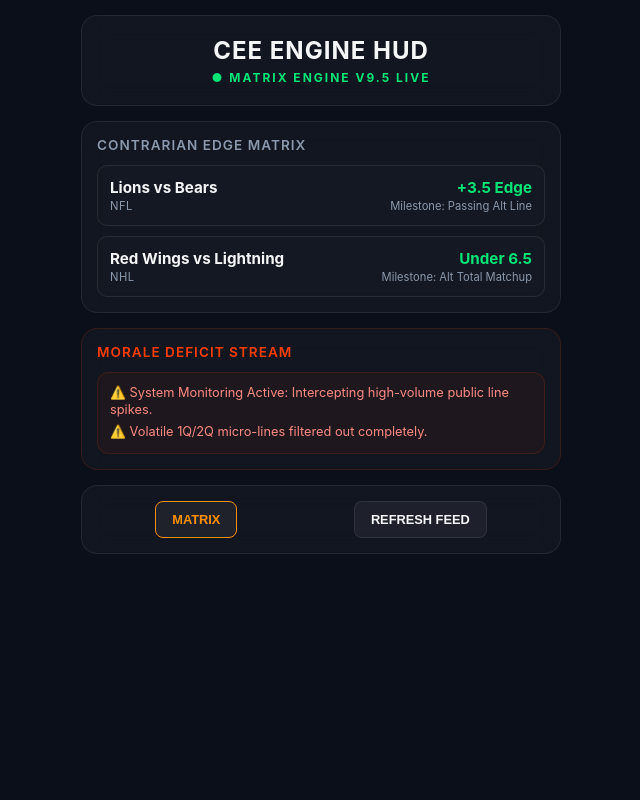
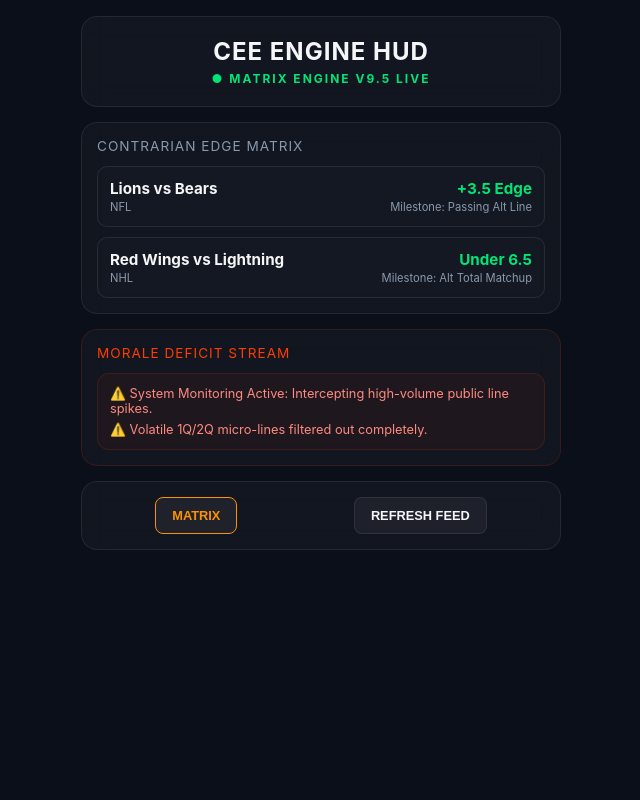
Before and after one commit to matty48653-design/Cee-app, a Flask app: page / in a window 1280 px wide. Shown: the whole page, without its empty margins (319-959 px from the left). Run offline with Flask 3, Linux system fonts and the light colour scheme.

Commit message:
Refactor dashboard styles and remove comments
Updated styles for dashboard layout and components.

```diff
--- a/templates/dashboard.html
+++ b/templates/dashboard.html
@@ -25,15 +25,14 @@
         body {
             background-color: var(--bg-color);
             color: var(--text-main);
-            font-family: -apple-system, BlinkMacSystemFont, "Segoe UI", Roboto, Helvetica, Arial, sans-serif;
-            padding: 15px;
+            font-family: -apple-system, BlinkMacSystemFont, sans-serif;
+            padding: 16px;
             display: flex;
             flex-direction: column;
             align-items: center;
             min-height: 100vh;
         }
 
-        /* Mobile Dashboard Layout */
         .hud-container {
             width: 100%;
             max-width: 480px;
@@ -42,23 +41,19 @@
             gap: 15px;
         }
 
-        /* Glassmorphism Panel Header */
         .hud-header {
             background: var(--card-bg);
             backdrop-filter: blur(12px);
-            -webkit-backdrop-filter: blur(12px);
             border: 1px solid var(--border-color);
             border-radius: 16px;
             padding: 20px;
             text-align: center;
-            position: relative;
         }
 
         .hud-header h1 {
             font-size: 1.5rem;
+            text-transform: uppercase;
             letter-spacing: 1px;
-            color: var(--text-main);
-            text-transform: uppercase;
         }
 
         .engine-status {
@@ -70,11 +65,9 @@
             letter-spacing: 2px;
         }
 
-        /* Contrarian Matrix Grid */
         .matrix-section {
             background: var(--card-bg);
             backdrop-filter: blur(12px);
-            -webkit-backdrop-filter: blur(12px);
             border: 1px solid var(--border-color);
             border-radius: 16px;
             padding: 15px;
@@ -86,7 +79,6 @@
             text-transform: uppercase;
             margin-bottom: 12px;
             letter-spacing: 1px;
-            font-weight: 600;
         }
 
         .grid-container {
@@ -95,7 +87,6 @@
             gap: 10px;
         }
 
-        /* Compact Data Line Cards */
         .data-card {
             background: rgba(255, 255, 255, 0.01);
             border: 1px solid var(--border-color);
@@ -104,11 +95,6 @@
             display: flex;
             justify-content: space-between;
             align-items: center;
-            transition: transform 0.2s ease;
-        }
-
-        .data-card:active {
-            transform: scale(0.98);
         }
 
         .matchup-info {
@@ -126,7 +112,6 @@
             font-size: 0.7rem;
             color: var(--text-muted);
             text-transform: uppercase;
-            letter-spacing: 0.5px;
         }
 
         .metrics-block {
@@ -147,7 +132,6 @@
             color: var(--text-muted);
         }
 
-        /* Morale Deficit Alerts */
         .alert-stream {
             background: rgba(255, 61, 0, 0.05);
             border: 1px solid rgba(255, 61, 0, 0.15);
@@ -161,10 +145,8 @@
         .alert-item {
             font-size: 0.8rem;
             color: #ff8a80;
-            line-height: 1.3;
         }
 
-        /* Interactive Simulator Controller Dock */
         .hud-dock {
             background: var(--card-bg);
             backdrop-filter: blur(12px);
@@ -173,7 +155,6 @@
             padding: 15px;
             display: flex;
             justify-content: space-around;
-            align-items: center;
         }
 
         .dock-btn {
@@ -186,17 +167,6 @@
             text-transform: uppercase;
             font-weight: bold;
             cursor: pointer;
-            transition: all 0.2s ease;
-        }
-
-        .dock-btn:active {
-            background: rgba(255, 255, 255, 0.1);
-            border-color: var(--text-muted);
-        }
-
-        .dock-btn.active {
-            border-color: var(--accent-orange);
-            color: var(--accent-orange);
         }
     </style>
 </head>
@@ -204,13 +174,11 @@
 
     <div class="hud-container">
 
-        <!-- Glassmorphism Header Panel -->
         <header class="hud-header">
             <h1>Cee Engine HUD</h1>
             <div class="engine-status">● Matrix Engine v9.5 Live</div>
         </header>
 
-        <!-- Contrarian Edge Matrix -->
         <section class="matrix-section">
             <div class="section-title">Contrarian Edge Matrix</div>
             <div class="grid-container">
@@ -235,7 +203,6 @@
             </div>
         </section>
 
-        <!-- Morale Deficit Stream -->
         <section class="matrix-section" style="border-color: rgba(255, 61, 0, 0.15);">
             <div class="section-title" style="color: var(--accent-red);">Morale Deficit Stream</div>
             <div class="alert-stream">
@@ -244,9 +211,8 @@
             </div>
         </section>
 
-        <!-- Interactive Simulator HUD Dock -->
         <footer class="hud-dock">
-            <button class="dock-btn active">Matrix</button>
+            <button class="dock-btn" style="color: var(--accent-orange); border-color: var(--accent-orange);">Matrix</button>
             <button class="dock-btn" onclick="location.reload()">Refresh Feed</button>
         </footer>
 
```
